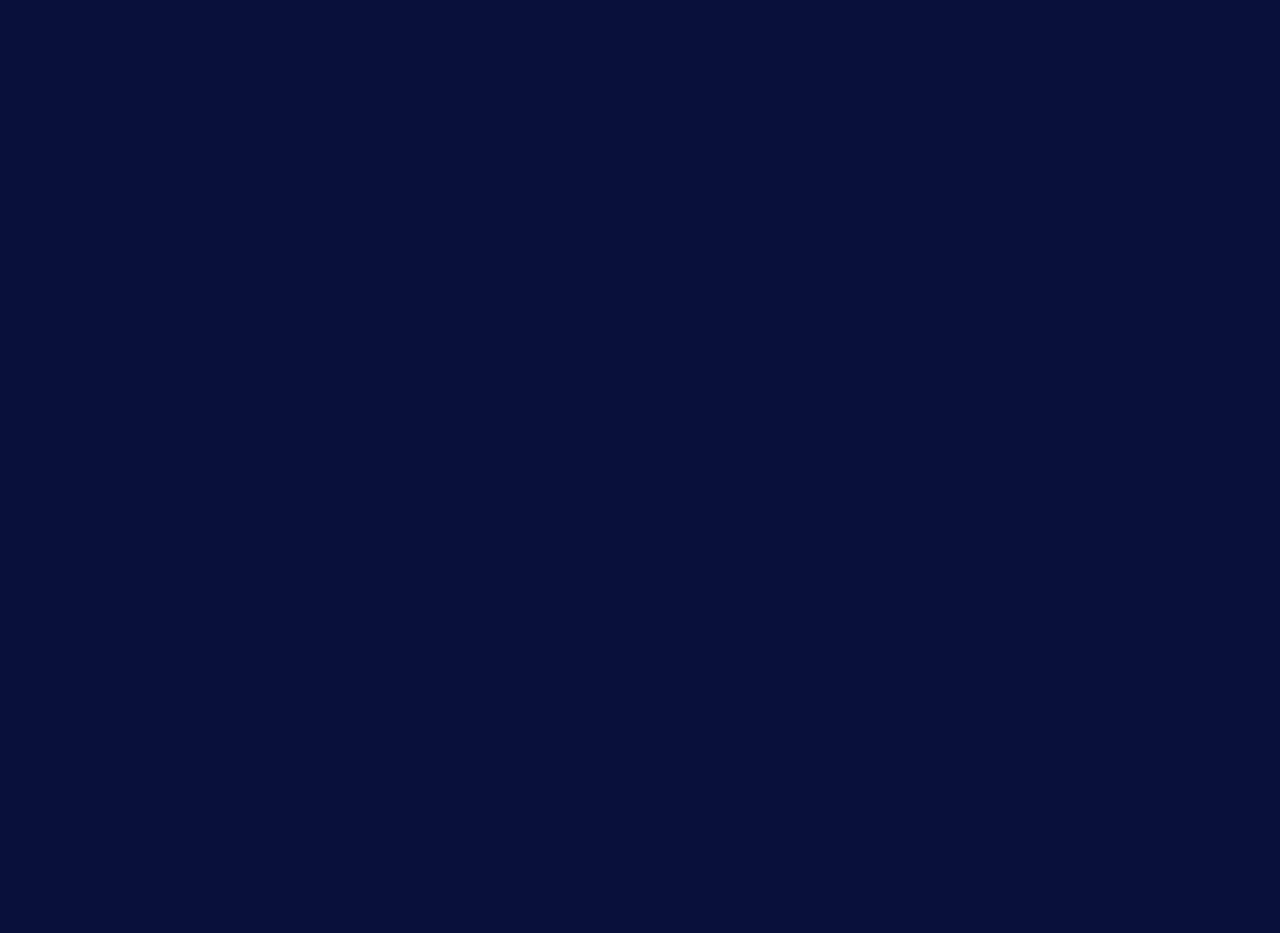
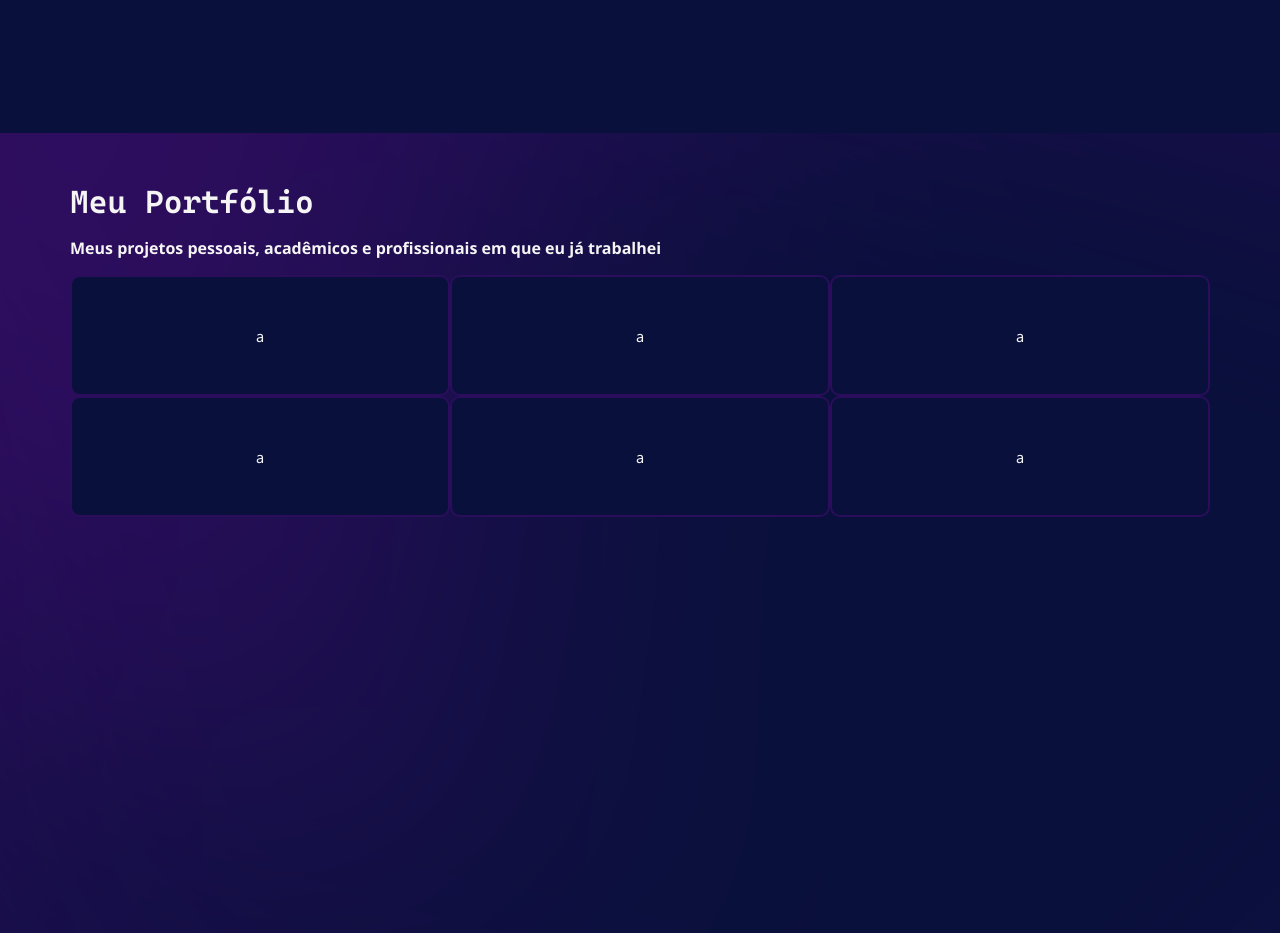
Before and after one commit to DouglasDans/DouglasDans, a Next.js app: page / in a window 1280 px wide. Shown: the part 1680-2613 px from the top of the page. Before the commit the page ends 1813 px from the top, so only its background shows below. Built offline with nearby package versions, Linux system fonts and the light colour scheme.

Commit message:
Portfólio | Seção adicionada

```diff
--- a/src/app/page.tsx
+++ b/src/app/page.tsx
@@ -1,5 +1,6 @@
 import Habilidades from "@/components/Habilidades/Habilidades"
 import Main from "@/components/Main"
+import Portfolio from "@/components/Portfolio/Portfolio"
 import SobreMim from "@/components/SobreMim/SobreMim"
 import Tecnologias from "@/components/Tecnologias/Tecnologias"
 import React, { Fragment } from "react"
@@ -11,6 +12,7 @@ const Home: React.FC = () => {
       <SobreMim/>
       <Habilidades/>
       <Tecnologias/>
+      <Portfolio/>
     </Fragment>
   )
 }
--- /dev/null
+++ b/src/components/Portfolio/Card/Card.css
@@ -0,0 +1,27 @@
+.card-container{
+   background-color: var(--bg-color);
+   border: 2px solid var(--card-border-color);
+   border-radius: 10px;
+}
+
+.card-portfolio {
+   display: flex;
+   flex-direction: column;
+   justify-content: flex-start;
+   align-items: center;
+   text-align: center;
+   width: 380px;
+
+   gap: 0.8rem;
+
+   padding: 3rem 1rem;
+}
+
+.card-habilidades .material-symbols-rounded{
+   font-size: 5rem;
+   color: var(--icon-color);
+}
+
+.card-habilidades span {
+   font-size: 0.8rem;
+}
--- /dev/null
+++ b/src/components/Portfolio/Card/Card.tsx
@@ -0,0 +1,12 @@
+import React from 'react'
+import './Card.css'
+
+type Props = {}
+
+export default function Card({}: Props) {
+  return (
+   <div className='card-container card-portfolio'>
+      a
+   </div>
+  )
+}
--- /dev/null
+++ b/src/components/Portfolio/Container/Container.tsx
@@ -0,0 +1,16 @@
+import React from 'react'
+import './style.css'
+
+interface Props {
+   children: React.ReactNode
+}
+
+const Container: React.FC<Props> = ({ children }) => {
+   return (
+      <section className='main-container'>
+         {children}
+      </section>
+   )
+}
+
+export default Container
--- /dev/null
+++ b/src/components/Portfolio/Container/style.css
@@ -0,0 +1,10 @@
+.main-container{
+   background-image: url("/bg-section-1.svg");
+   background-size: cover;
+   background-repeat: no-repeat;
+
+   width: 100%;
+   height: 100vh;
+
+   padding: 50px 70px;
+}
--- /dev/null
+++ b/src/components/Portfolio/Portfolio.css
@@ -0,0 +1,15 @@
+.portfolio-container {
+   display: grid;
+   flex-direction: column;
+   gap: 1rem;
+}
+
+.portfolio-container span{
+   font-weight: 600;
+}
+
+.portfolio-container .portfolio-card-container{
+   display: grid;
+   grid-template-columns: repeat(3, 1fr);
+
+}
--- /dev/null
+++ b/src/components/Portfolio/Portfolio.tsx
@@ -0,0 +1,27 @@
+import React from 'react'
+import Container from './Container/Container'
+import Card from './Card/Card'
+
+import './Portfolio.css'
+
+type Props = {}
+
+export default function Portfolio({}: Props) {
+   return (
+      <Container>
+         <div className="portfolio-container" id='portfolio'>
+            <h2>Meu Portfólio</h2>
+            <span>Meus projetos pessoais, acadêmicos e profissionais em que eu já trabalhei</span>
+            <div className="portfolio-card-container">
+               <Card/>
+               <Card/>
+               <Card/>
+               <Card/>
+               <Card/>
+               <Card/>
+            </div>
+         </div>
+      </Container>
+
+   )
+}
```
